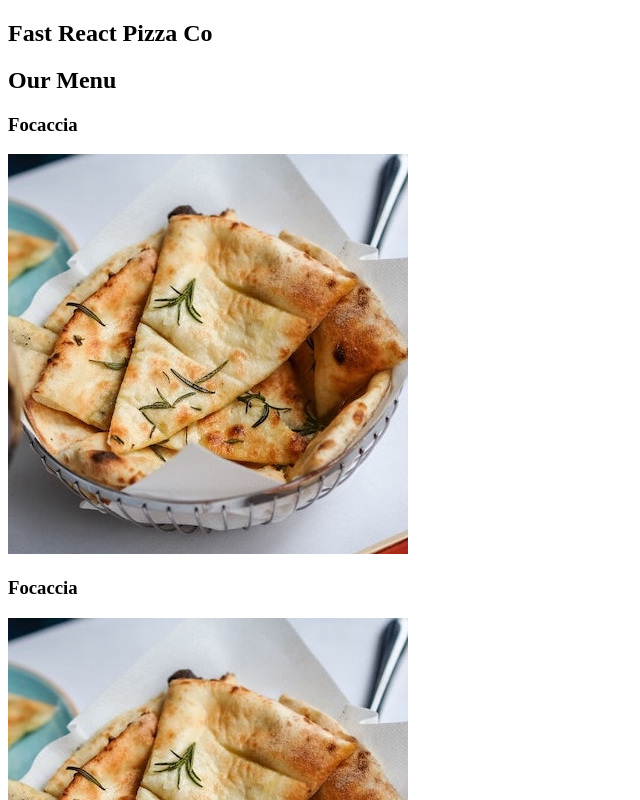
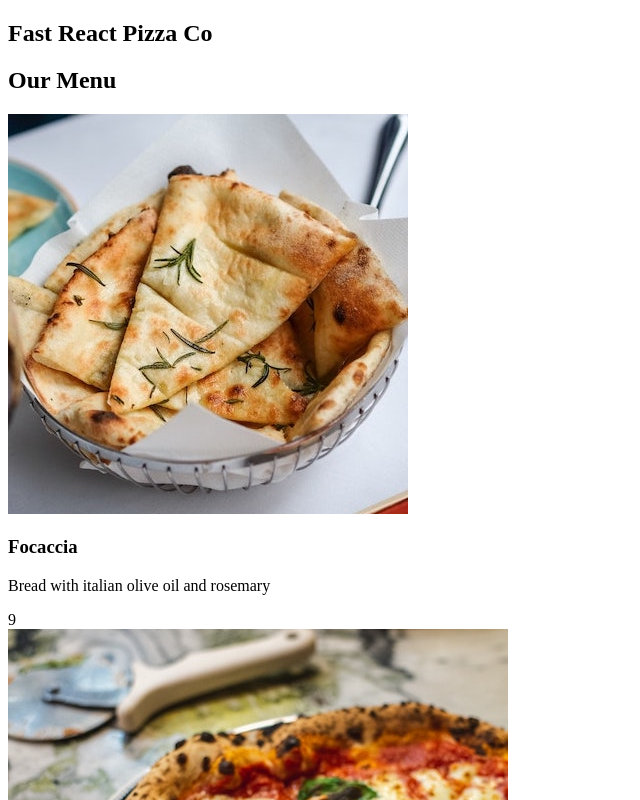
Before and after one commit to yukijina/pizza-menu-app, a React (Create React App) app: page / in a window 1280 px wide. Shown: the top 800 px of the page, without its empty margins (0-640 px from the left). Built offline with nearby package versions, Linux system fonts and the light colour scheme.

Commit message:
added pizza data and rendered to components dinamically

```diff
--- a/src/components/Menu.js
+++ b/src/components/Menu.js
@@ -1,12 +1,16 @@
 import React from 'react';
 import Pizza from './Pizza';
+import pizzaData from '../data';
 
 export default function Menu() {
   return (
     <main>
       <h2>Our Menu</h2>
-      <Pizza />
-      <Pizza />
+      <div>
+        {pizzaData.map((pizza) => (
+          <Pizza pizza={pizza} />
+        ))}
+      </div>
     </main>
   );
 }
--- a/src/components/Pizza.js
+++ b/src/components/Pizza.js
@@ -1,10 +1,16 @@
 import React from 'react';
 
-export default function Pizza() {
+export default function Pizza({ pizza }) {
+  console.log(pizza);
+
   return (
-    <div>
-      <h3>Focaccia</h3>
-      <img src='pizzas/focaccia.jpg' alt='Focaccia' />
+    <div key={pizza.name}>
+      <img src={pizza.photoName} alt={pizza.name} />
+      <div>
+        <h3>{pizza.name}</h3>
+        <p>{pizza.ingredients}</p>
+        <span>{+pizza.price + 3}</span>
+      </div>
     </div>
   );
 }
--- /dev/null
+++ b/src/data.js
@@ -0,0 +1,46 @@
+const pizzaData = [
+  {
+    name: 'Focaccia',
+    ingredients: 'Bread with italian olive oil and rosemary',
+    price: 6,
+    photoName: 'pizzas/focaccia.jpg',
+    soldOut: false,
+  },
+  {
+    name: 'Pizza Margherita',
+    ingredients: 'Tomato and mozarella',
+    price: 10,
+    photoName: 'pizzas/margherita.jpg',
+    soldOut: false,
+  },
+  {
+    name: 'Pizza Spinaci',
+    ingredients: 'Tomato, mozarella, spinach, and ricotta cheese',
+    price: 12,
+    photoName: 'pizzas/spinaci.jpg',
+    soldOut: false,
+  },
+  {
+    name: 'Pizza Funghi',
+    ingredients: 'Tomato, mozarella, mushrooms, and onion',
+    price: 12,
+    photoName: 'pizzas/funghi.jpg',
+    soldOut: false,
+  },
+  {
+    name: 'Pizza Salamino',
+    ingredients: 'Tomato, mozarella, and pepperoni',
+    price: 15,
+    photoName: 'pizzas/salamino.jpg',
+    soldOut: true,
+  },
+  {
+    name: 'Pizza Prosciutto',
+    ingredients: 'Tomato, mozarella, ham, aragula, and burrata cheese',
+    price: 18,
+    photoName: 'pizzas/prosciutto.jpg',
+    soldOut: false,
+  },
+];
+
+export default pizzaData;
```
Also changed, not shown: public/data.js (deleted, +0 -44 lines).
